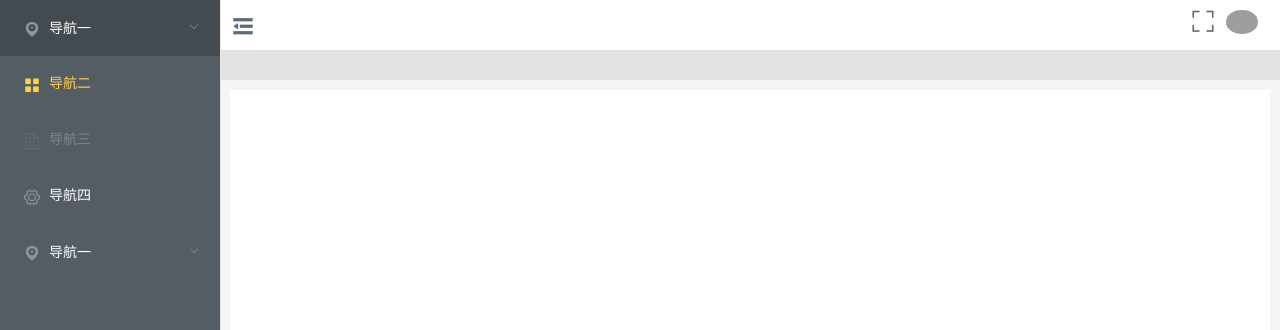
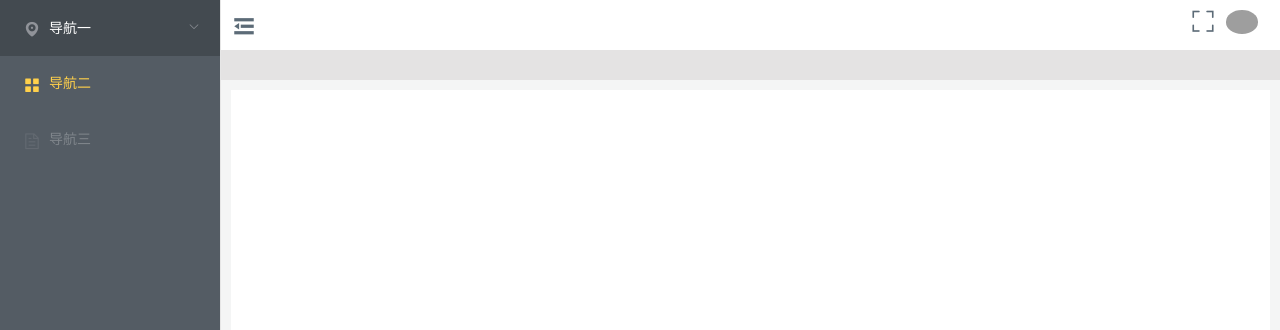
Before and after one commit to Bennie-liu/VueExperience, a Vue app: page / in a window 1280 px wide. Shown: the top 330 px of the page. Built offline with nearby package versions, Linux system fonts and the light colour scheme; grey boxes are pictures that could not be loaded.

Commit message:
完善侧边菜单折叠功能，文件夹命名调整！

```diff
--- a/src/App.vue
+++ b/src/App.vue
@@ -1,8 +1,8 @@
 <template>
   <div class="app-container">
-    <Asider />
+    <Asider ref="Asider" />
     <div class="main-container">
-      <Header />
+      <Header @toggleClick="toggleClick" />
       <div class="app-main">
         <div class="content">
           <Mainer />
@@ -13,9 +13,9 @@
 </template>
 
 <script>
-import Asider from "./Views/Layout/Asider.vue";
-import Header from "./Views/Layout/Header.vue";
-import Mainer from "./Views/Layout/Mainer.vue";
+import Asider from "./views/layout/Asider.vue";
+import Header from "./views/layout/Header.vue";
+import Mainer from "./views/layout/Mainer.vue";
 
 export default {
   name: "App",
@@ -23,6 +23,12 @@ export default {
     Asider,
     Header,
     Mainer,
+  },
+  methods: {
+    toggleClick() {
+      console.log("App.vue组件...");
+      this.$refs.Asider.toggleClick();
+    },
   },
 };
 </script>
--- a/src/Views/Layout/Asider.vue
+++ b/src/Views/Layout/Asider.vue
@@ -1,7 +1,7 @@
 <template>
   <div class="asider">
     <el-row class="tac">
-      <el-col :span="12">
+      <el-col :span="24">
         <el-menu
           :uniqueOpened="true"
           default-active="2"
@@ -10,7 +10,9 @@
           @close="handleClose"
           background-color="#545c64"
           text-color="#fff"
+          mode="vertical"
           active-text-color="#ffd04b"
+          :collapse="isCollapse"
         >
           <el-submenu index="1">
             <template #title>
@@ -38,24 +40,6 @@
             <i class="el-icon-document"></i>
             <template #title>导航三</template>
           </el-menu-item>
-          <el-menu-item index="4">
-            <i class="el-icon-setting"></i>
-            <template #title>导航四</template>
-          </el-menu-item>
-          <el-submenu index="5">
-            <template #title>
-              <i class="el-icon-location"></i>
-              <span>导航一</span>
-            </template>
-            <el-menu-item-group>
-              <template #title>分组一</template>
-              <el-menu-item index="5-1">选项1</el-menu-item>
-              <el-menu-item index="5-2">选项2</el-menu-item>
-            </el-menu-item-group>
-            <el-menu-item-group title="分组2">
-              <el-menu-item index="5-3">选项3</el-menu-item>
-            </el-menu-item-group>
-          </el-submenu>
         </el-menu>
       </el-col>
     </el-row>
@@ -68,17 +52,30 @@ export default defineComponent({
   setup() {
     "Asider";
   },
+  data() {
+    return {
+      isCollapse: false,
+    };
+  },
+  methods: {
+    toggleClick() {
+      console.log("Asider.vue组件...");
+      this.isCollapse = !this.isCollapse;
+    },
+  },
 });
 </script>
 
 <style scoped>
 .asider {
-  width: 220px;
   height: 100vh;
-  background-color: #0ba5a5;
 }
 /* 修改Element菜单样式 */
 .el-menu {
+  height: 100vh;
+}
+/* 此样式作用为消除左边菜单折叠卡顿 */
+.el-menu-vertical-demo:not(.el-menu--collapse) {
   width: 220px;
   height: 100vh;
 }
--- a/src/Views/Layout/Header.vue
+++ b/src/Views/Layout/Header.vue
@@ -1,14 +1,18 @@
 <template>
   <div class="header">
-    <i class="header-left el-icon-s-fold"></i>
+    <i
+      class="header-left"
+      :class="foldIcon ? 'el-icon-s-fold' : 'el-icon-s-unfold'"
+      @click="toggleClick"
+    ></i>
     <div class="header-right">
       <div class="full-screen">
         <i class="el-icon-full-screen"></i>
       </div>
-      <span class="photo">
+      <span>
         <img
-          src="https://i.gtimg.cn/club/item/face/img/2/15922_100.gif"
-          alt=""
+          src="https://gw.alicdn.com/tps/TB1W_X6OXXXXXcZXVXXXXXXXXXX-400-400.png"
+          alt="图片丢失咯"
         />
       </span>
     </div>
@@ -22,12 +26,23 @@ export default defineComponent({
   setup() {
     "Header";
   },
+  data() {
+    return {
+      foldIcon: true,
+    };
+  },
+  methods: {
+    toggleClick() {
+      this.foldIcon = !this.foldIcon;
+      console.log("Header.vue折叠按钮被点击...");
+      this.$emit("toggleClick");
+    },
+  },
 });
 </script>
 <style  scoped>
 .header {
   width: 100%;
-  /* background-color: #07868f; */
   height: 50px;
 }
 .tager {
@@ -56,10 +71,7 @@ i:hover {
   float: left;
   cursor: pointer;
 }
-/* .photo {
-  float: right;
-} */
-.photo > img {
+img {
   width: 35%;
   border-radius: 50%;
   margin-left: 10px;
```
Also changed, not shown: src/img/宇航服.png (added).
